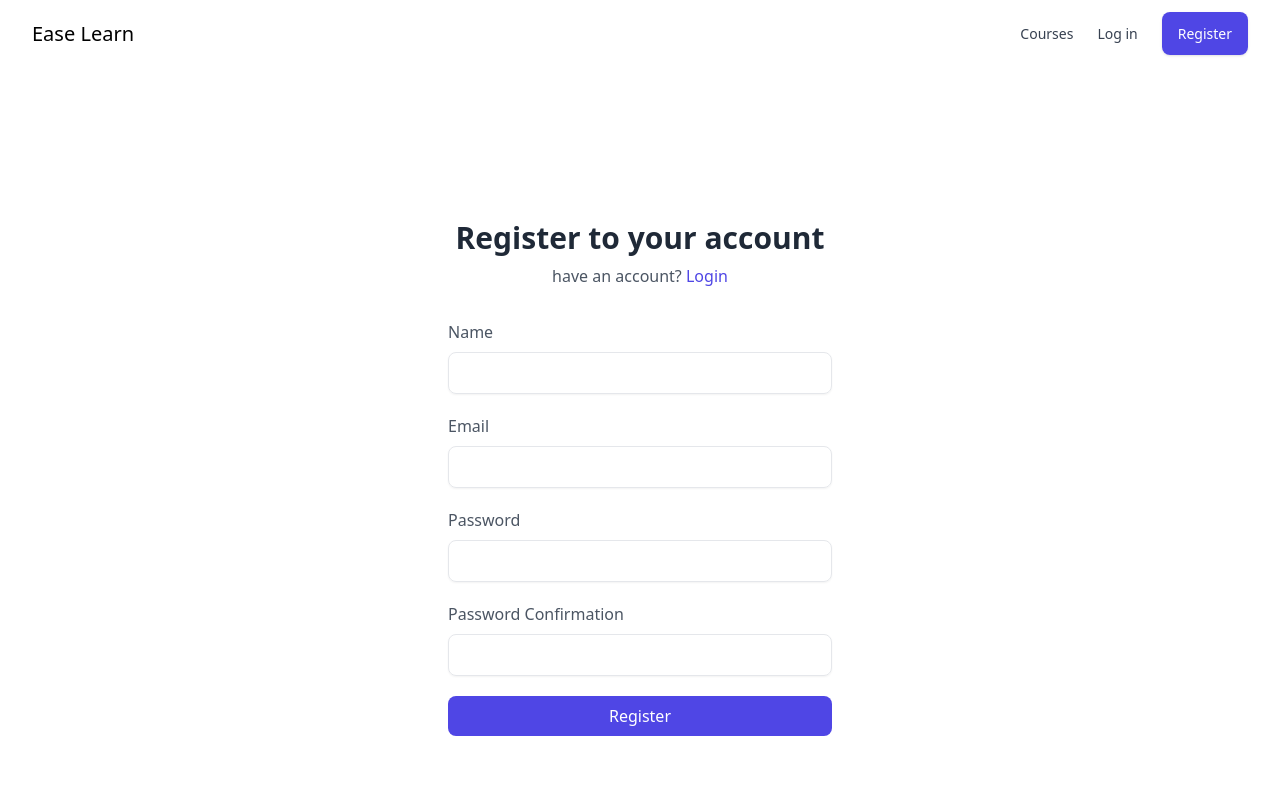
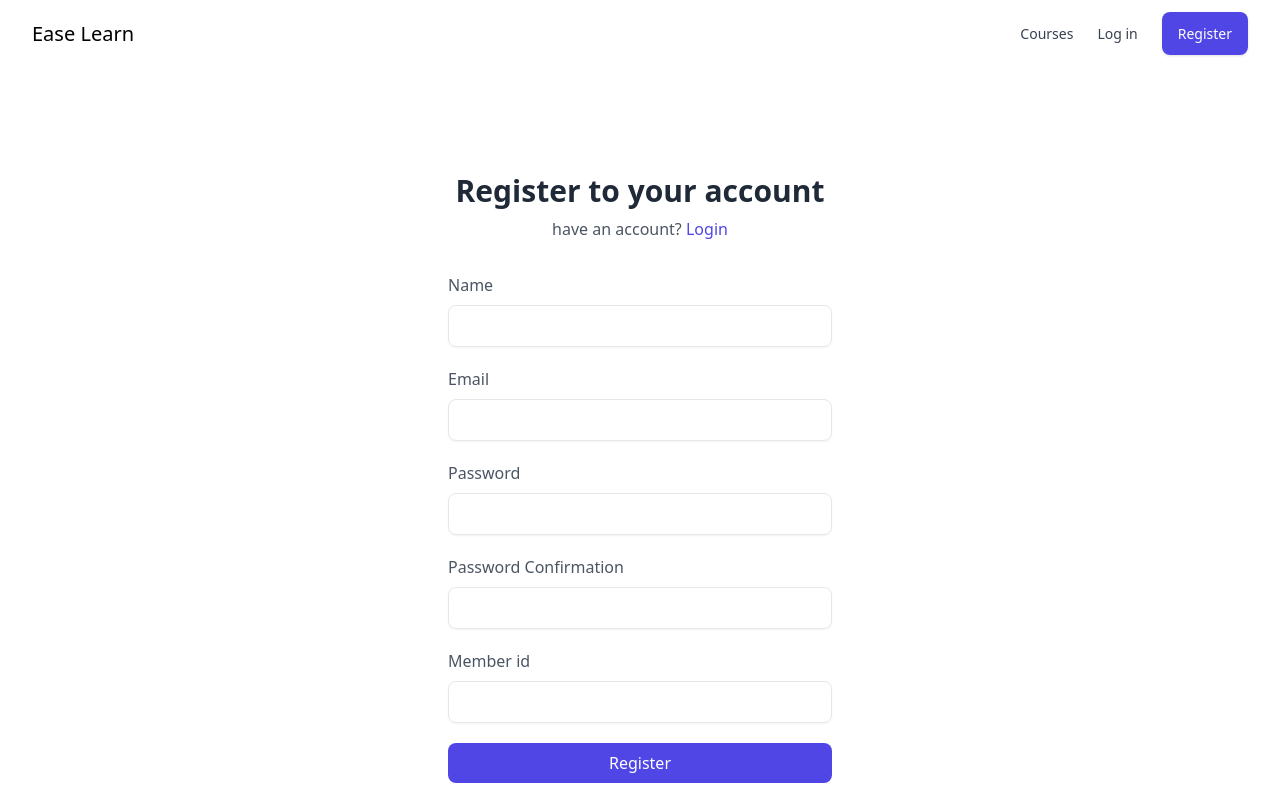
Before and after one commit to MohAlkurdi/EaseLearn-frontend, a React (Vite) app: page /register in a window 1280 px wide. Shown: the top 800 px of the page. Built offline with nearby package versions, Linux system fonts and the light colour scheme; what @react-pdf/renderer would draw is missing.

Commit message:
add member_id

```diff
--- a/src/pages/Register.tsx
+++ b/src/pages/Register.tsx
@@ -9,6 +9,7 @@
     email: "",
     password: "",
     password_confirmation: "",
+    member_id: "",
   });
 
   const handleInputChange = (e: React.ChangeEvent<HTMLInputElement>) => {
@@ -96,6 +97,17 @@
               className="w-full mt-2 px-3 py-2 text-gray-500 bg-transparent outline-none border focus:border-indigo-600 shadow-sm rounded-lg"
             />
           </div>
+
+          <div>
+            <label className="font-medium">Member id</label>
+            <input
+              type="text"
+              required
+              onChange={handleInputChange}
+              name="member_id"
+              className="w-full mt-2 px-3 py-2 text-gray-500 bg-transparent outline-none border focus:border-indigo-600 shadow-sm rounded-lg"
+            />
+          </div>
           <button className="w-full px-4 py-2 text-white font-medium bg-indigo-600 hover:bg-indigo-500 active:bg-indigo-600 rounded-lg duration-150">
             Register
           </button>
```
